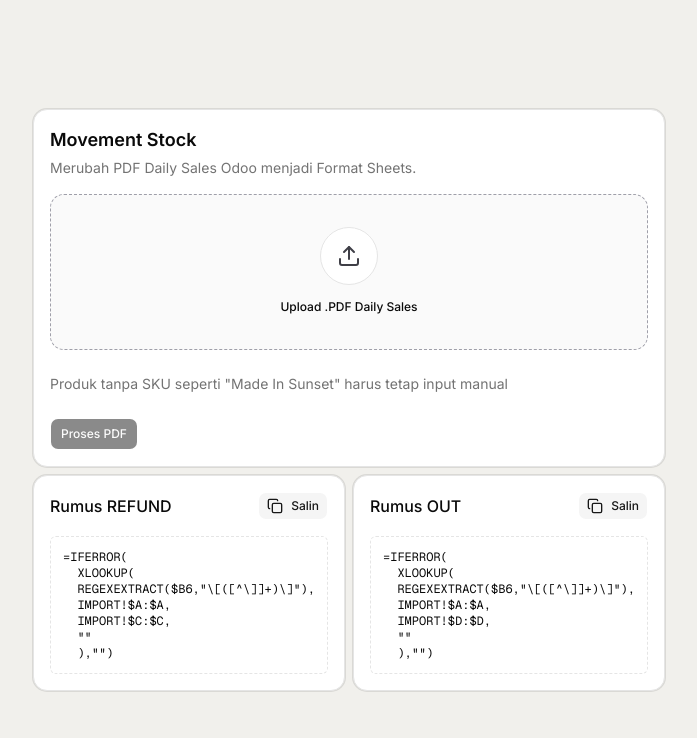
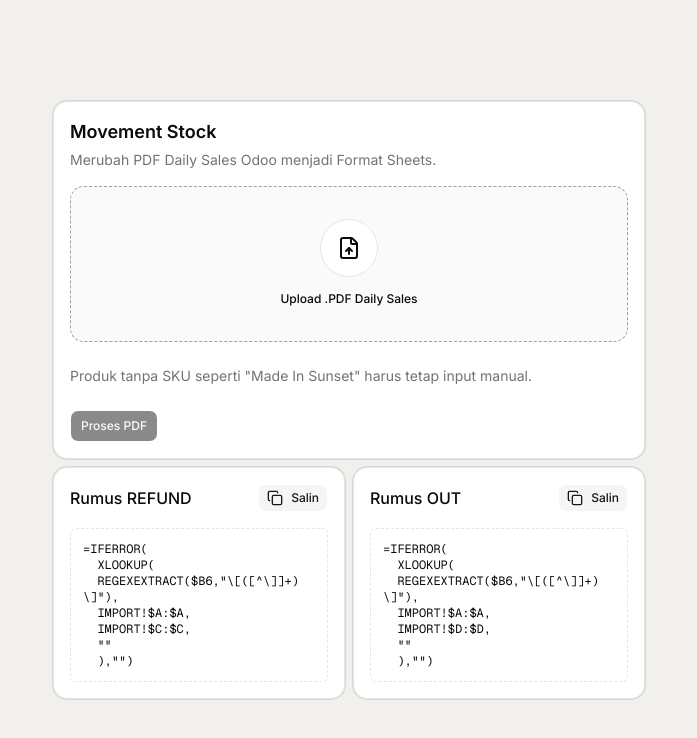
Before and after one commit to haghest/movementstock, a Next.js app: page / in a window 1280 px wide. Shown: the top 738 px of the page, without its empty margins (291-988 px from the left). Built offline with nearby package versions, Linux system fonts and the light colour scheme.

Commit message:
design lagii

```diff
--- a/app/page.tsx
+++ b/app/page.tsx
@@ -4,7 +4,7 @@ import { useState } from "react";
 import { Button } from "@/components/ui/button";
 import { Card, CardContent, CardHeader, CardTitle } from "@/components/ui/card";
 import { Textarea } from "@/components/ui/textarea";
-import { Upload, Copy, LoaderCircle } from "lucide-react";
+import { Upload, Copy, Loader2, FileUp } from "lucide-react";
 import { toast } from "sonner";
 export default function Home() {
   const [result, setResult] = useState<any>(null);
@@ -62,7 +62,7 @@ export default function Home() {
   return (
     <main className="bg-[#F1F0EC] ">
       <div className="flex items-center justify-center h-screen">
-        <div className=" max-w-4xl mx-auto p-10 font-[Inter] ">
+        <div className="max-w-2xl mx-auto p-10 font-[Inter] ">
           <Card>
             <CardHeader>
               {/*<CardTitle>Movement Stock</CardTitle>*/}
@@ -81,10 +81,10 @@ export default function Home() {
                   className="absolute inset-0 cursor-pointer opacity-0"
                 />
 
-                <div className="group rounded-xl border border-dashed border-zinc-400 bg-zinc-50  p-8 transition-all duration-300  ">
+                <div className="group  rounded-xl border border-dashed border-zinc-400 bg-zinc-50  p-8 transition-all duration-300  ">
                   <div className="flex flex-col items-center gap-3">
                     <div className="rounded-full bg-white p-4 border ">
-                      <Upload className="size-6 text-zinc-700" />
+                      <FileUp className="size-6" />
                     </div>
 
                     <div className="text-center">
@@ -101,14 +101,17 @@ export default function Home() {
 
               <p className="text-sm text-muted-foreground">
                 Produk tanpa SKU seperti &quot;Made In Sunset&quot; harus tetap
-                input manual
+                input manual.
               </p>
               <div className="flex gap-2">
                 <Button
                   size="lg"
                   onClick={handleUpload}
                   disabled={!file || loading}
+                  className="gap-2"
                 >
+                  {loading && <Loader2 className="h-4 w-4 animate-spin" />}
+
                   {loading ? "Memproses..." : "Proses PDF"}
                 </Button>
 
--- a/components/ui/card.tsx
+++ b/components/ui/card.tsx
@@ -12,7 +12,7 @@ function Card({
       data-slot="card"
       data-size={size}
       className={cn(
-        "group/card flex flex-col gap-(--card-spacing) border overflow-hidden rounded-xl bg-card py-(--card-spacing) text-xs/relaxed text-card-foreground ring-1 ring-foreground/10 [--card-spacing:--spacing(4)] has-[>img:first-child]:pt-0 data-[size=sm]:[--card-spacing:--spacing(3)] *:[img:first-child]:rounded-t-lg *:[img:last-child]:rounded-b-lg",
+        "group/card flex  flex-col gap-(--card-spacing) border overflow-hidden rounded-xl bg-card py-(--card-spacing) text-xs/relaxed text-card-foreground ring-1 ring-foreground/10 [--card-spacing:--spacing(4)] has-[>img:first-child]:pt-0 data-[size=sm]:[--card-spacing:--spacing(3)] *:[img:first-child]:rounded-t-lg *:[img:last-child]:rounded-b-lg",
         className,
       )}
       {...props}
```
